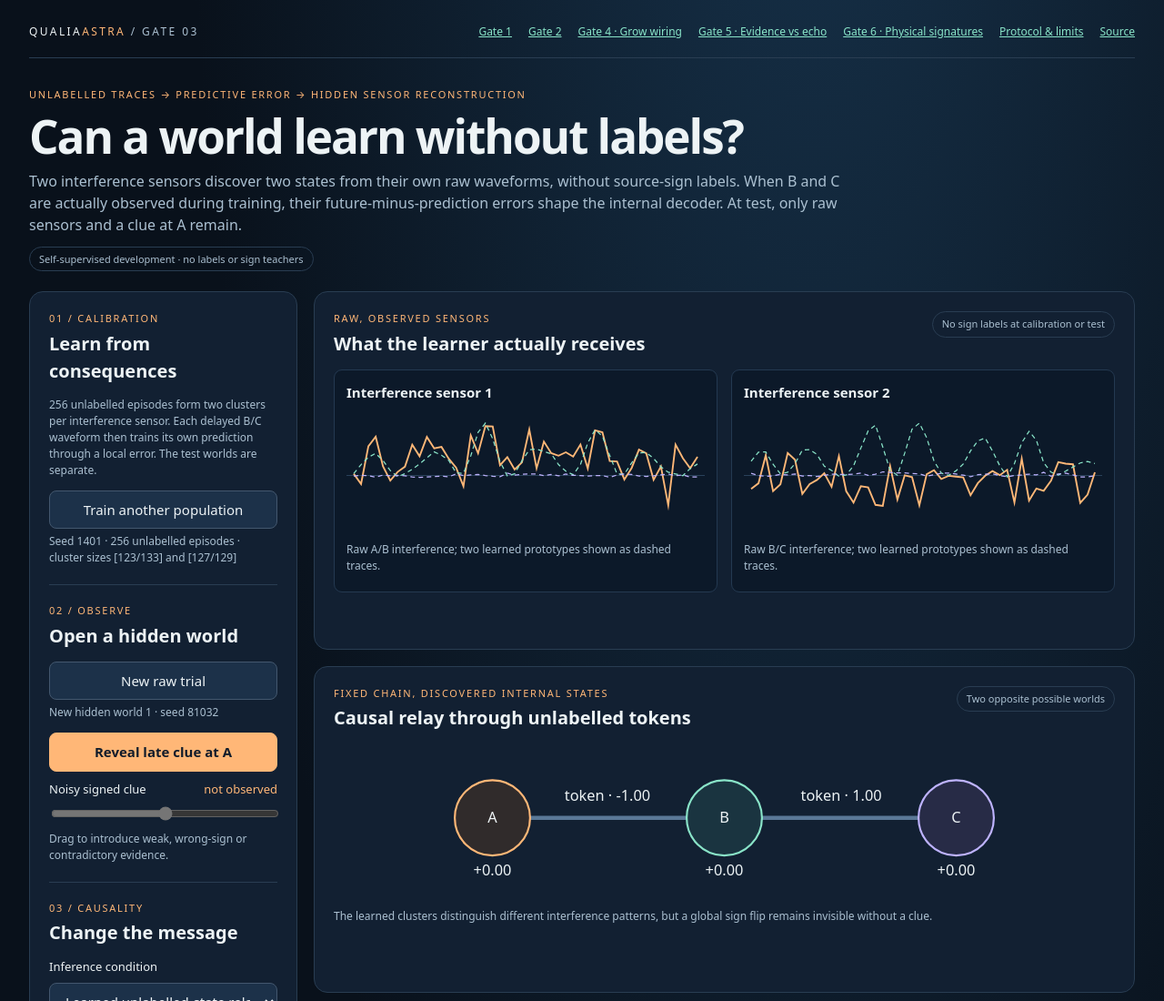
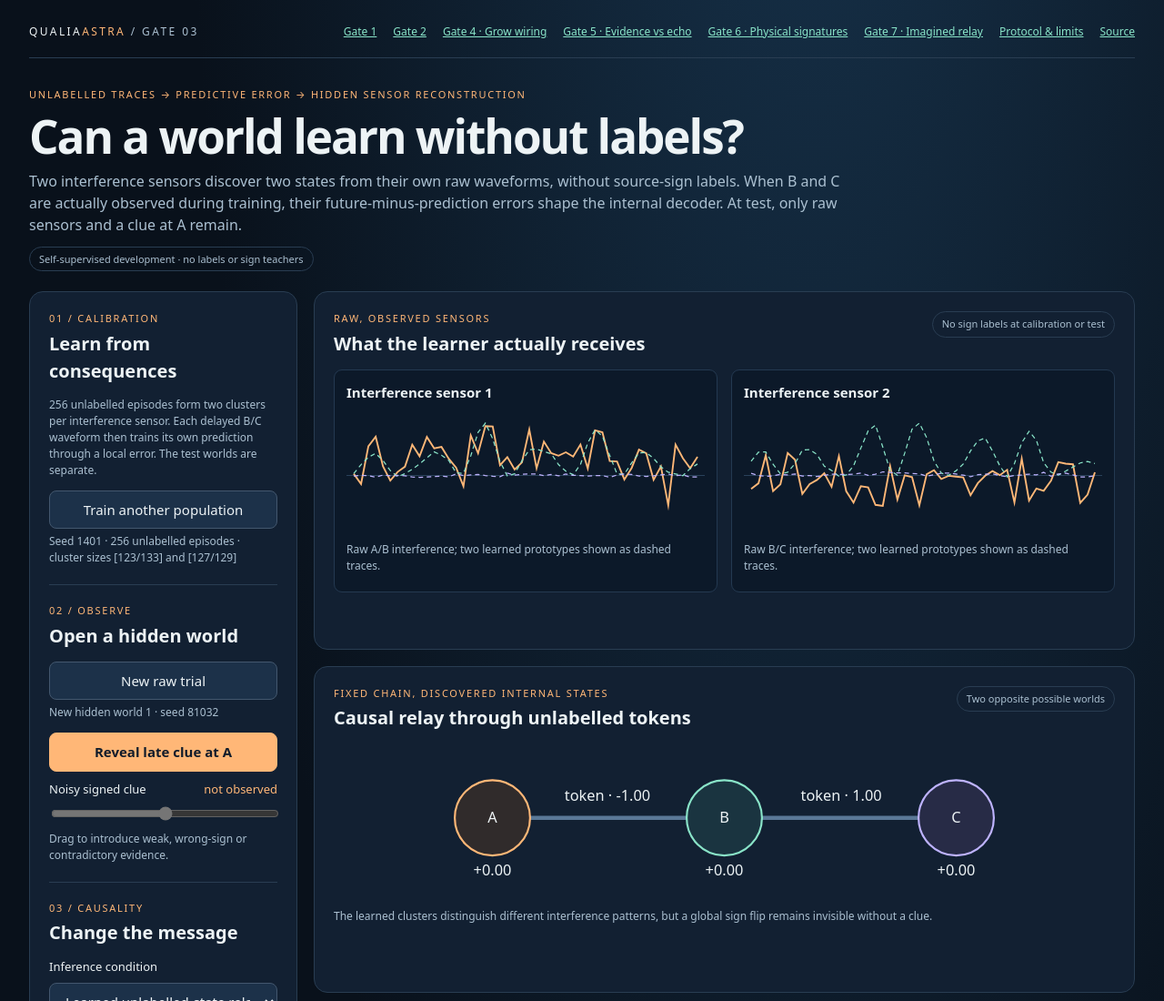
Before and after one commit to anttiluode/QualiaAstra, a plain HTML site: page gate3.html in a window 1280 px wide. Shown: the top 1100 px of the page at 91% size. Drawn offline with Linux system fonts and the light colour scheme.

Commit message:
Navigation: link screened imagined-B relay Gate 7 from gate3.html

```diff
--- a/gate3.html
+++ b/gate3.html
@@ -20,7 +20,7 @@ table{width:100%;font-size:13px;border-collapse:collapse}th,td{padding:9px 6px;b
 </style>
 </head>
 <body><main>
-<header><div class="brand">Qualia<span style="color:var(--orange)">Astra</span> <span style="color:var(--sub)">/ Gate 03</span></div><nav class="nav"><a href="./index.html">Gate 1</a><a href="./gate2.html">Gate 2</a><a href="./gate4.html">Gate 4 · Grow wiring</a><a href="./gate5.html">Gate 5 · Evidence vs echo</a> <a href="./gate6.html">Gate 6 · Physical signatures</a><a href="https://github.com/anttiluode/QualiaAstra/blob/main/docs/GATE3_PROTOCOL.md">Protocol & limits</a><a href="https://github.com/anttiluode/QualiaAstra">Source</a></nav></header>
+<header><div class="brand">Qualia<span style="color:var(--orange)">Astra</span> <span style="color:var(--sub)">/ Gate 03</span></div><nav class="nav"><a href="./index.html">Gate 1</a><a href="./gate2.html">Gate 2</a><a href="./gate4.html">Gate 4 · Grow wiring</a><a href="./gate5.html">Gate 5 · Evidence vs echo</a> <a href="./gate6.html">Gate 6 · Physical signatures</a> <a href="./gate7.html">Gate 7 · Imagined relay</a><a href="https://github.com/anttiluode/QualiaAstra/blob/main/docs/GATE3_PROTOCOL.md">Protocol & limits</a><a href="https://github.com/anttiluode/QualiaAstra">Source</a></nav></header>
 <section class="intro"><div class="eyebrow">Unlabelled traces → predictive error → hidden sensor reconstruction</div><h1>Can a world learn without labels?</h1>
 <p>Two interference sensors discover two states from their own raw waveforms, without source-sign labels. When B and C are actually observed during training, their future-minus-prediction errors shape the internal decoder. At test, only raw sensors and a clue at A remain.</p>
 <span class="badge">Self-supervised development · no labels or sign teachers</span></section>
```
